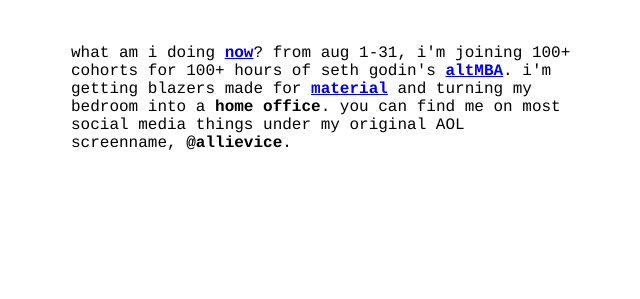
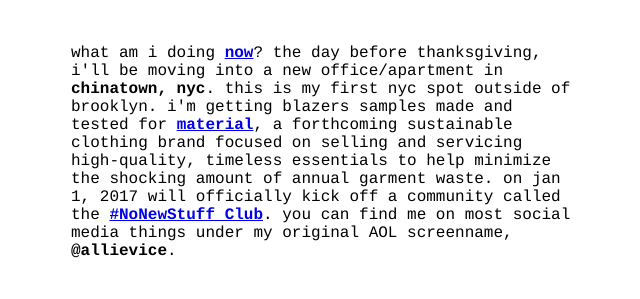
Before and after one commit to allievice/now, a plain HTML site: page index.html in a window 1280 px wide. Shown: the whole page, without its empty margins (319-959 px from the left). Drawn offline with Linux system fonts and the light colour scheme.

Commit message:
nov 2016

```diff
--- a/index.html
+++ b/index.html
@@ -23,7 +23,7 @@
 
 
   <div class="post">
-         <p class="courier">what am i doing <a href="http://nownownow.com/p/TlTQ"><b>now</b></a>? from aug 1-31, i'm joining 100+ cohorts for 100+ hours of seth godin's <a href="https://altmba6.altmba.com/allisonvicenzi/"><b>altMBA</b></a>. i'm getting blazers made for <a href="http://wear-material.com"><b>material</b></a> and turning my bedroom into a <b>home office</b>. you can find me on most social media things under my original AOL screenname, <b>@allievice</b>.
+         <p class="courier">what am i doing <a href="http://nownownow.com/p/TlTQ"><b>now</b></a>? the day before thanksgiving, i'll be moving into a new office/apartment in <b> chinatown, nyc</b>. this is my first nyc spot outside of brooklyn. i'm getting blazers samples made and tested for <a href="http://wear-material.com"><b>material</b></a>, a forthcoming sustainable clothing brand focused on selling and servicing high-quality, timeless essentials to help minimize the shocking amount of annual garment waste. on jan 1, 2017 will officially kick off a community called the <a href="http://nonewstuff.club"><b>#NoNewStuff Club</b></a>. you can find me on most social media things under my original AOL screenname, <b>@allievice</b>.
       </div>
 
     </div>
```
